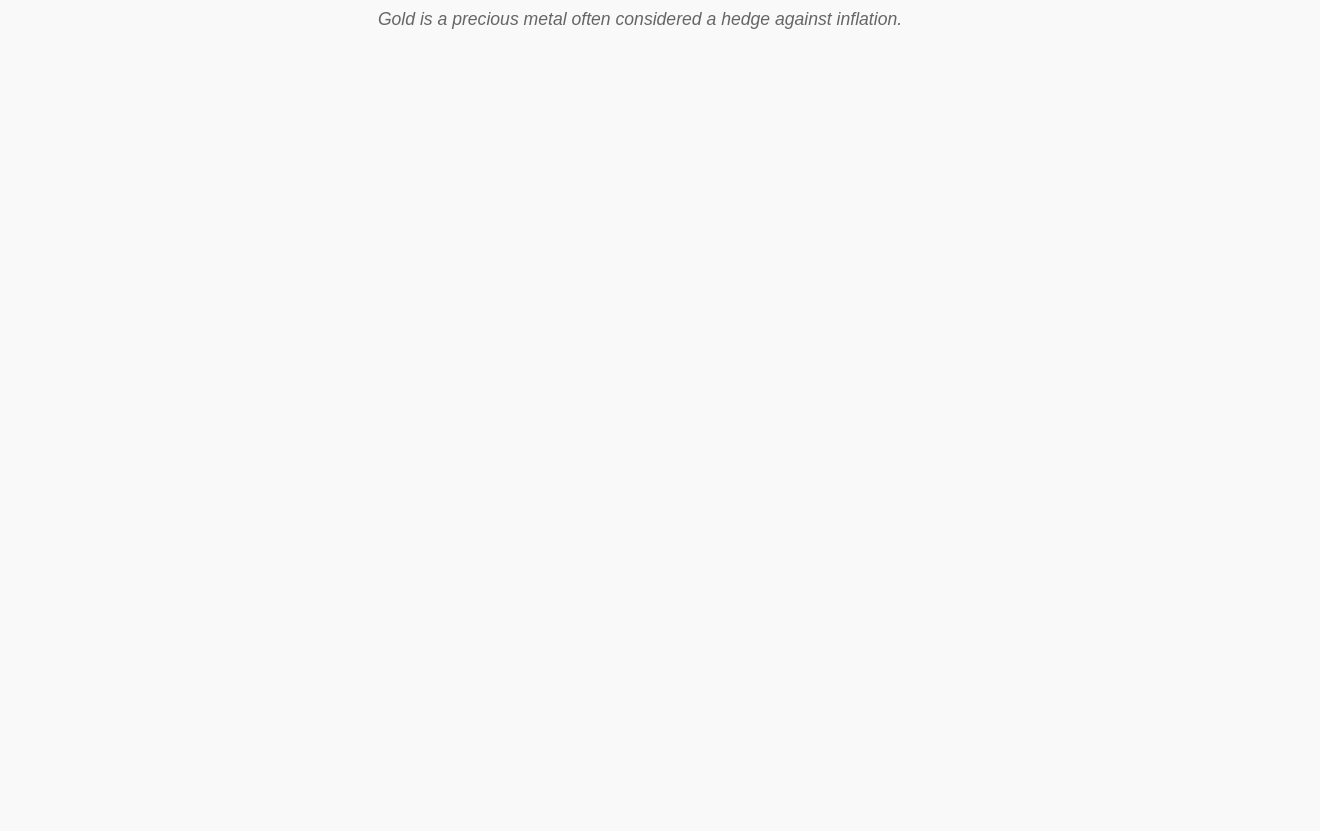
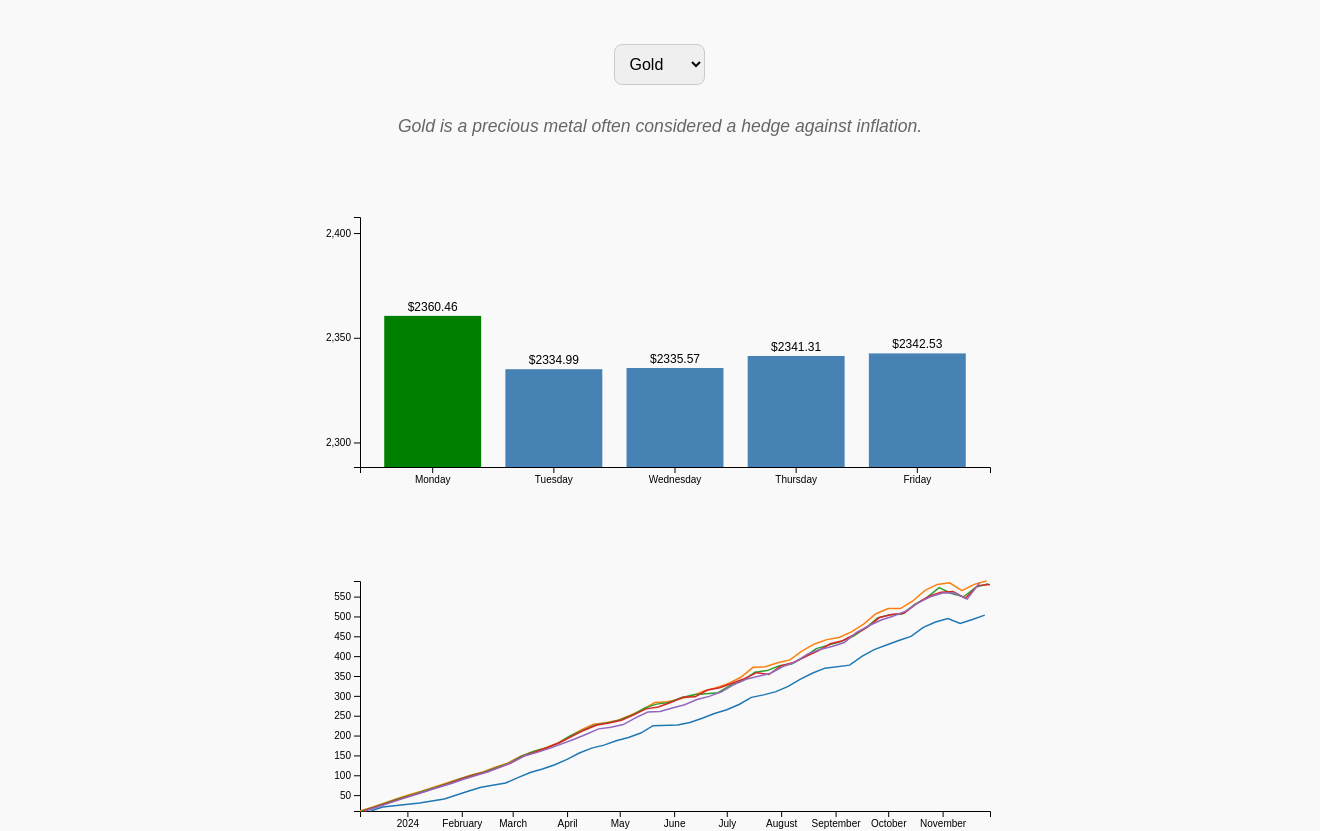
Before and after one commit to nikopastore/recurring-asset-analysis, a Svelte app: page / in a window 1280 px wide. Shown: the part 460-1291 px from the top of the page, 1320 px wide, since content can reach past the window. Before the commit the page ends 800 px from the top, so only its background shows below. Built offline with nearby package versions, Linux system fonts and the light colour scheme.

Commit message:
Update App.svelte

```diff
--- a/src/App.svelte
+++ b/src/App.svelte
@@ -235,6 +235,7 @@
         align-items: center;
         text-align: center;
         gap: 20px;
+        width: 100%;
         padding: 20px;
     }
 
@@ -248,12 +249,35 @@
         line-height: 1.5;
         color: #555;
         max-width: 800px;
-        margin: 0 auto;
     }
 
     .asset-description {
         font-style: italic;
         color: #666;
+    }
+
+    .charts {
+        width: 100%;
+        max-width: 800px;
+        margin: 20px auto;
+    }
+
+    select,
+    button {
+        padding: 10px;
+        border-radius: 8px;
+        border: 1px solid #ccc;
+        margin: 10px;
+    }
+
+    button {
+        background-color: #007bff;
+        color: white;
+        cursor: pointer;
+    }
+
+    button:hover {
+        background-color: #0056b3;
     }
 </style>
 
@@ -265,6 +289,7 @@
     <p>
         You can explore three assets—Bitcoin, Gold, and SPY—to discover potential patterns. The bar chart above displays the average price of your selected asset for each day of the week, helping you understand daily price trends. Below, the line chart illustrates the growth of a $10 recurring investment made on each day of the week, with each line representing a specific day. This allows you to compare the potential growth of your investments and determine the most advantageous day to invest automatically.
     </p>
+
     <div>
         <select bind:value={selectedAsset}>
             {#each assets as asset}
@@ -273,4 +298,7 @@
         </select>
         <p class="asset-description">{assetDescriptions[selectedAsset]}</p>
     </div>
+
+    <div class="charts" bind:this={barChart}></div>
+    <div class="charts" bind:this={lineChart}></div>
 </div>
```
